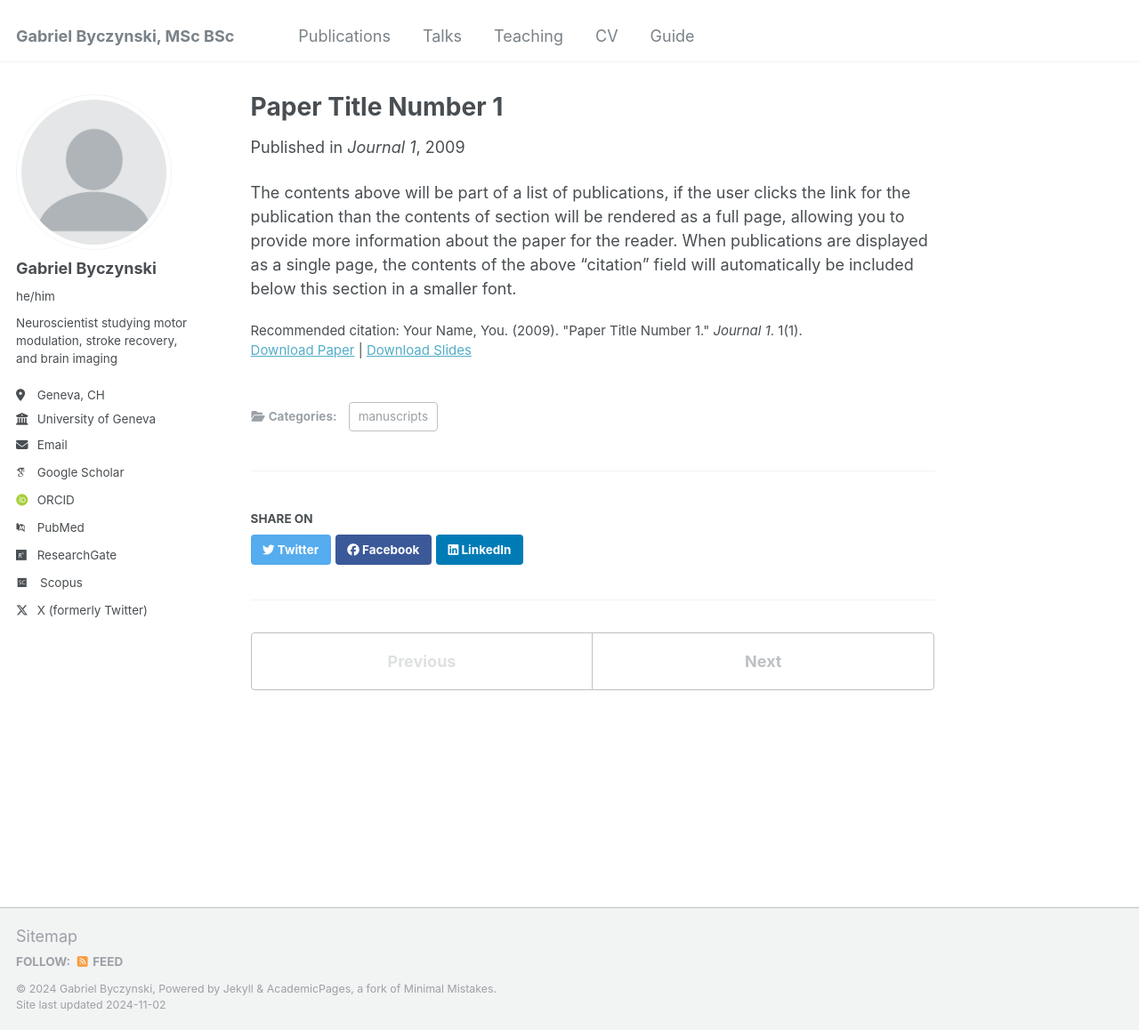
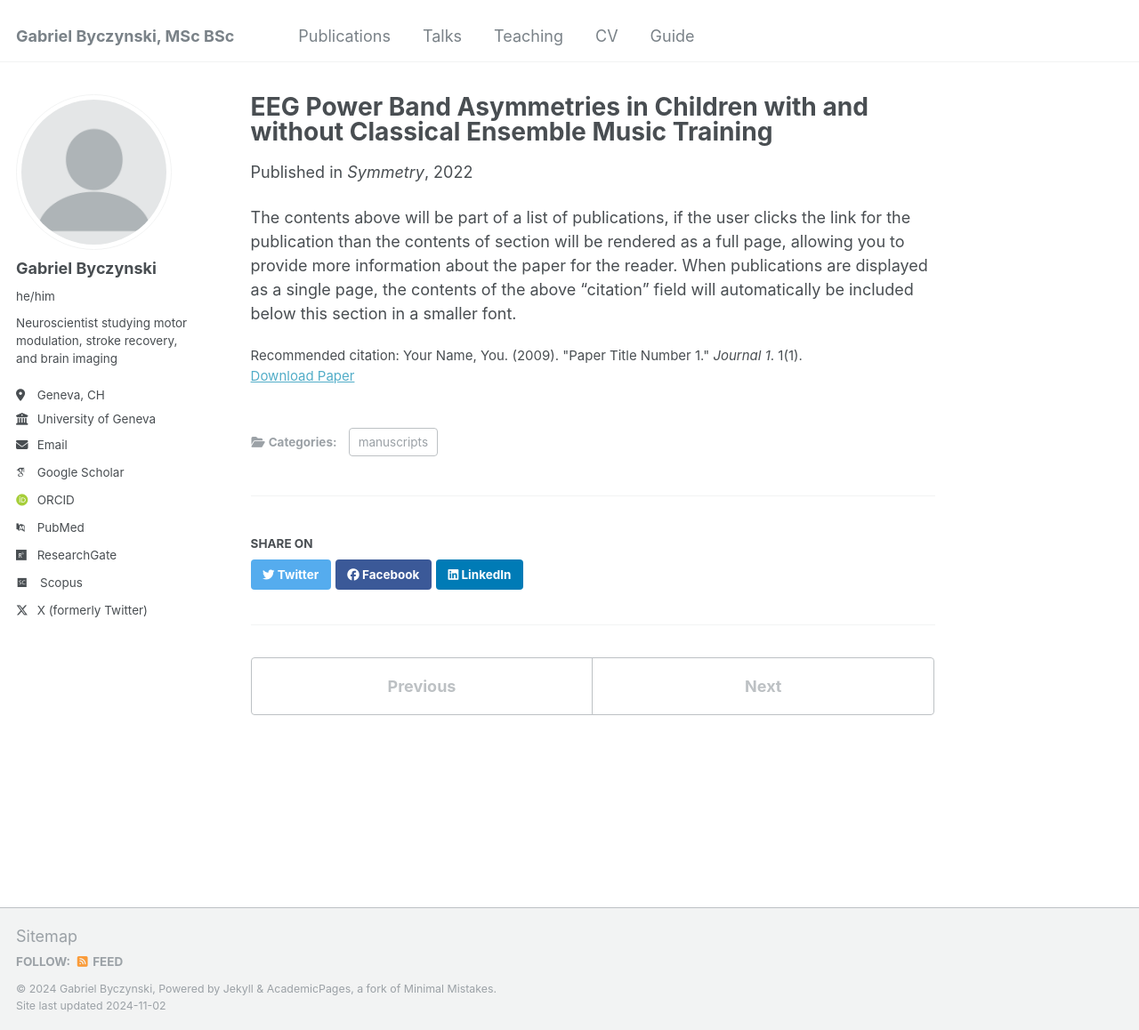
Before and after one commit to gabebyczynski/gabebyczynski.github.io, a Jekyll site: the page built from _publications/2009-10-01-paper-title-number-1.md, in a window 1280 px wide and 1158 px high. Shown: the whole window at 89% size. Built offline with Jekyll 4.4.1, drawn with Linux system fonts in a browser that asks for light colours; some web fonts are replaced.

Commit message:
Update 2009-10-01-paper-title-number-1.md

```diff
--- a/_publications/2009-10-01-paper-title-number-1.md
+++ b/_publications/2009-10-01-paper-title-number-1.md
@@ -1,13 +1,12 @@
 ---
-title: "Paper Title Number 1"
+title: "EEG Power Band Asymmetries in Children with and without Classical Ensemble Music Training"
 collection: publications
 category: manuscripts
-permalink: /publication/2009-10-01-paper-title-number-1
-excerpt: 'This paper is about the number 1. The number 2 is left for future work.'
-date: 2009-10-01
-venue: 'Journal 1'
-slidesurl: 'http://academicpages.github.io/files/slides1.pdf'
-paperurl: 'http://academicpages.github.io/files/paper1.pdf'
+permalink: /publication/Byczynski_et_al_2023
+excerpt: 'Left hemispheric laterality associated with ensemble music training may improve the efficiency of productive language processing.'
+date: 2022-03-07
+venue: 'Symmetry'
+paperurl: 'http://academicpages.github.io/files/Byczynski_et_al_2022.pdf'
 citation: 'Your Name, You. (2009). &quot;Paper Title Number 1.&quot; <i>Journal 1</i>. 1(1).'
 ---
 
```
